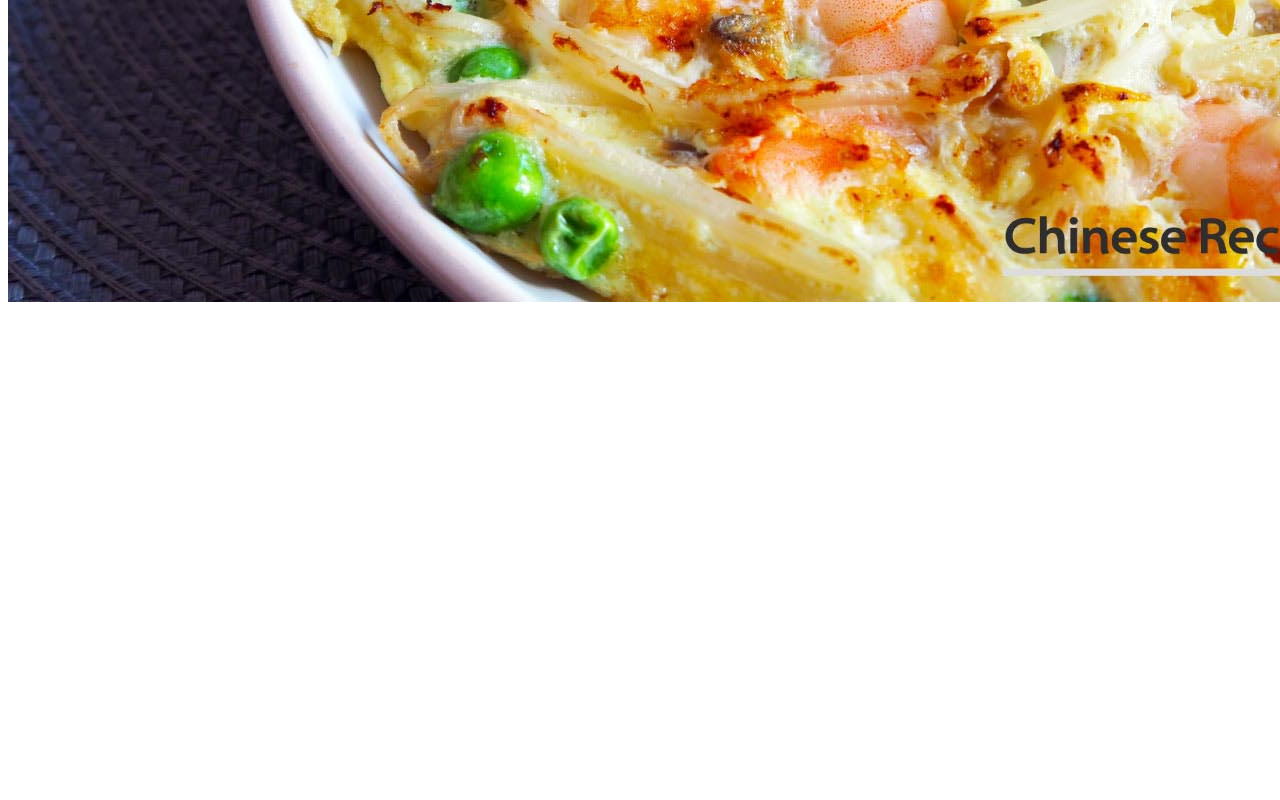
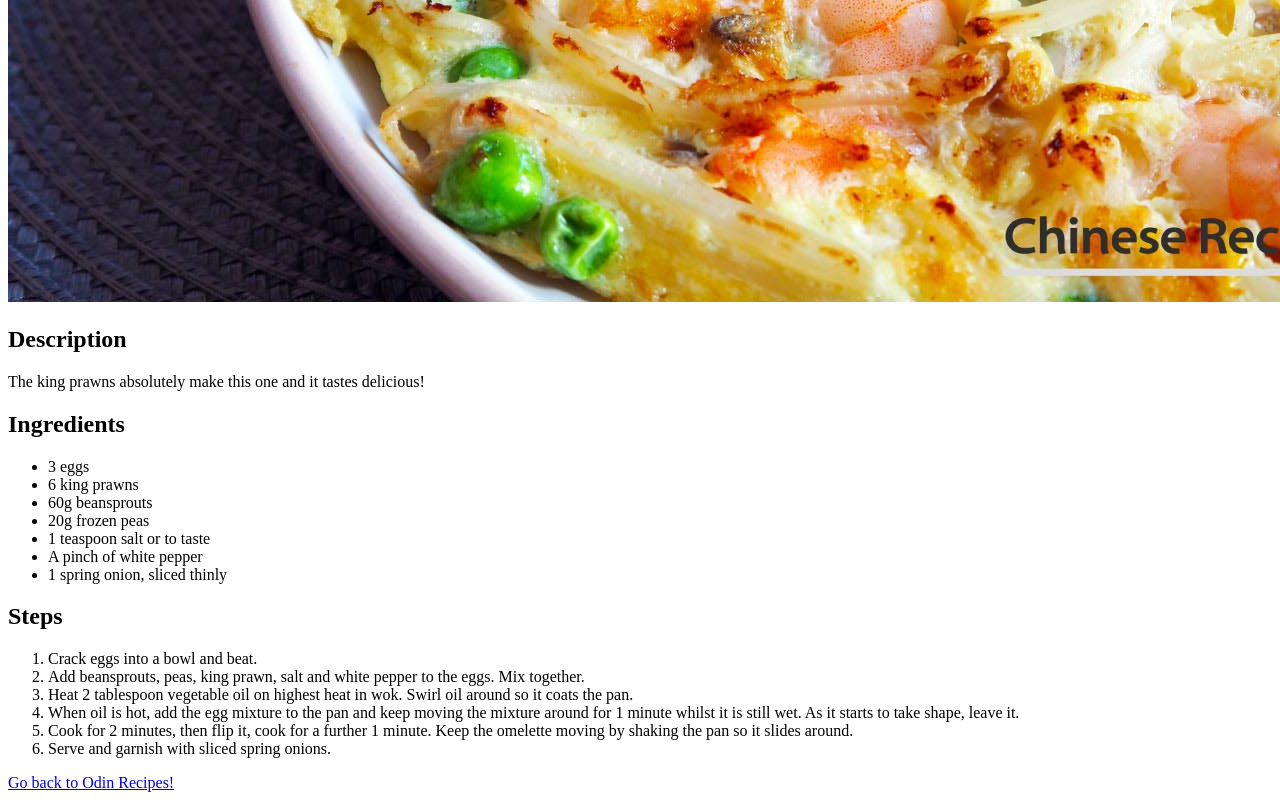
Before and after one commit to DWYLau/odin-recipes, a plain HTML site: page recipes/king-prawn-omelette.html in a window 1280 px wide. Shown: the part 704-1504 px from the top of the page. Before the commit the page ends 1018 px from the top, so only its background shows below. Drawn offline with Linux system fonts and the light colour scheme.

Commit message:
Add description, ingredients and steps

```diff
--- a/recipes/king-prawn-omelette.html
+++ b/recipes/king-prawn-omelette.html
@@ -9,5 +9,29 @@
         <h1>King Prawn Omelette</h1>
         <img src="../img/king-prawn-omelette.jpg" alt="delicious looking prawn omelette">
 
+        <h2>Description</h2>
+        <p>The king prawns absolutely make this one and it tastes delicious!</p>
+
+        <h2>Ingredients</h2>
+        <ul>
+            <li>3 eggs</li>
+            <li>6 king prawns</li>
+            <li>60g beansprouts</li>
+            <li>20g frozen peas</li>
+            <li>1 teaspoon salt or to taste</li>
+            <li>A pinch of white pepper</li>
+            <li>1 spring onion, sliced thinly</li>
+        </ul>
+
+        <h2>Steps</h2>
+        <ol>
+            <li>Crack eggs into a bowl and beat.</li>
+            <li>Add beansprouts, peas, king prawn, salt and white pepper to the eggs. Mix together.</li>
+            <li>Heat 2 tablespoon vegetable oil on highest heat in wok. Swirl oil around so it coats the pan.</li>
+            <li>When oil is hot, add the egg mixture to the pan and keep moving the mixture around for 1 minute whilst it is still wet. As it starts to take shape, leave it.</li>
+            <li>Cook for 2 minutes, then flip it, cook for a further 1 minute. Keep the omelette moving by shaking the pan so it slides around.</li>
+            <li>Serve and garnish with sliced spring onions.</li>
+        </ol>
+        <a href="../index.html">Go back to Odin Recipes!</a>
     </body>
 </html>
```
